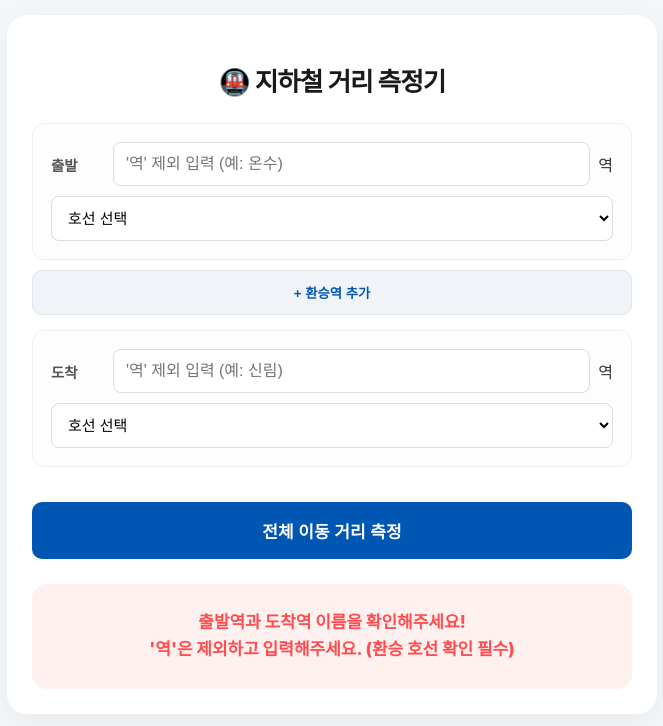
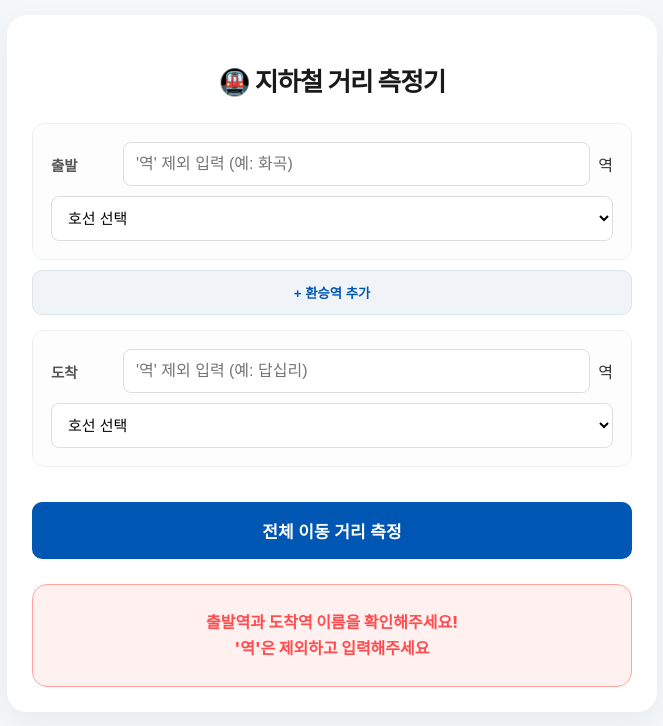
Before and after one commit to rkdtpfls24-collab/subway-distance, a plain HTML site: page index.html in a window 1280 px wide. Both pictures are taken after a click on the button "전체 이동 거리 측정". Shown: the whole page, without its empty margins (308-971 px from the left). Drawn offline with Linux system fonts and the light colour scheme.

Commit message:
Update index.html

```diff
--- a/index.html
+++ b/index.html
@@ -6,24 +6,23 @@
     <title>지하철 구간 거리 측정기</title>
     <style>
         :root { --primary-color: #0056b3; --bg-color: #f4f7fa; }
-        body { font-family: 'Pretendard', -apple-system, 'Malgun Gothic', sans-serif; background: var(--bg-color); margin: 0; padding: 15px; color: #333; }
+        body { font-family: 'Pretendard', -apple-system, sans-serif; background: var(--bg-color); margin: 0; padding: 15px; color: #333; }
         .container { max-width: 600px; margin: 0 auto; background: white; padding: 25px; border-radius: 20px; box-shadow: 0 10px 30px rgba(0,0,0,0.05); }
         h2 { text-align: center; color: #1a1a1a; margin-bottom: 25px; font-size: 1.6rem; letter-spacing: -1px; }
         .station-row { background: #fdfdfd; padding: 18px; border-radius: 12px; border: 1px solid #edf0f3; margin-bottom: 15px; position: relative; }
         .row-top { display: flex; align-items: center; gap: 12px; }
-        .label { font-weight: 700; width: 50px; color: #555; font-size: 0.9rem; }
+        .label { font-weight: 700; width: 60px; color: #555; font-size: 0.9rem; }
         .input-group { flex: 1; display: flex; align-items: center; gap: 8px; }
         input { flex: 1; padding: 12px; border: 1px solid #ddd; border-radius: 8px; font-size: 16px; width: 100%; box-sizing: border-box; outline: none; }
         select { width: 100%; padding: 12px; border: 1px solid #ddd; border-radius: 8px; background: white; font-size: 15px; margin-top: 10px; cursor: pointer; }
-        .hint-text { font-size: 12px; color: var(--primary-color); font-weight: 500; margin-top: 8px; }
+        .hint-text { font-size: 12px; color: var(--primary-color); font-weight: 500; margin-top: 8px; text-align: center; }
         .add-btn-wrapper { text-align: center; margin: -5px 0 15px 0; }
         .add-btn { background: #f0f4f8; color: var(--primary-color); border: 1px solid #dce4ec; width: 100%; padding: 12px; border-radius: 10px; font-weight: 700; cursor: pointer; }
         .calc-btn { background: var(--primary-color); color: white; padding: 16px; border: none; border-radius: 10px; font-size: 17px; font-weight: 700; width: 100%; margin-top: 20px; cursor: pointer; }
         .remove-btn { position: absolute; top: 12px; right: 12px; background: #fff1f0; color: #ff4d4f; border: none; padding: 5px 10px; border-radius: 6px; font-size: 12px; cursor: pointer; }
         #result { margin-top: 25px; padding: 25px; border-radius: 15px; display: none; }
         .total-val { font-size: 24px; color: var(--primary-color); font-weight: 800; text-align: center; }
-        .error-val { font-size: 17px; color: #ff4d4f; font-weight: 800; text-align: center; line-height: 1.6; }
-        .detail-log { margin-top: 15px; font-size: 14px; color: #555; line-height: 1.8; border-top: 1px dotted #ccc; padding-top: 12px; }
+        .error-val { font-size: 16px; color: #ff4d4f; font-weight: 800; text-align: center; line-height: 1.6; }
     </style>
 </head>
 <body>
@@ -34,18 +33,26 @@
         <div class="station-row">
             <div class="row-top">
                 <span class="label">출발</span>
-                <div class="input-group"><input type="text" class="st-name" placeholder="'역' 제외 입력 (예: 온수)" oninput="handleInput(this)"><span class="suffix">역</span></div>
+                <div class="input-group">
+                    <input type="text" class="st-name" placeholder="'역' 제외 입력 (예: 화곡)" oninput="handleInput(this)">
+                    <span class="suffix">역</span>
+                </div>
             </div>
             <select class="st-line"><option value="">호선 선택</option></select>
         </div>
 
-        <div class="add-btn-wrapper"><button class="add-btn" onclick="addTransfer()">+ 환승역 추가</button></div>
+        <div class="add-btn-wrapper">
+            <button class="add-btn" onclick="addTransfer()">+ 환승역 추가</button>
+        </div>
         <div id="transfer-area"></div>
 
         <div class="station-row">
             <div class="row-top">
                 <span class="label">도착</span>
-                <div class="input-group"><input type="text" class="st-name" placeholder="'역' 제외 입력 (예: 신림)" oninput="handleInput(this)"><span class="suffix">역</span></div>
+                <div class="input-group">
+                    <input type="text" class="st-name" placeholder="'역' 제외 입력 (예: 답십리)" oninput="handleInput(this)">
+                    <span class="suffix">역</span>
+                </div>
             </div>
             <select class="st-line"><option value="">호선 선택</option></select>
         </div>
@@ -55,17 +62,16 @@
 </div>
 
 <script>
-// [데이터 전수 반영] 1호선(전체), 2~8호선 모든 역 및 코레일 연장 구간 포함
+// [데이터 전수 탑재] 서울교통공사 + 국가철도공단 전체 역 리스트
 const subwayData = {
-    "1호선(경인/인천행)": {"연천":0,"전곡":8.7,"청산":12.0,"소요산":17.8,"동두천":20.2,"지행":24.2,"덕정":29.8,"의정부":42.1,"회룡":43.7,"도봉산":47.4,"창동":51.6,"광운대":55.1,"회기":59.1,"청량리":60.5,"제기동":61.5,"신설동":62.4,"동묘앞":63.1,"동대문":63.7,"종로3가":65.4,"시청":67.2,"서울역":68.3,"남영":70.0,"용산":71.7,"노량진":73.9,"대방":75.4,"신길":76.2,"영등포":77.3,"신도림":78.8,"구로":79.9,"구일":81.3,"개봉":82.3,"오류동":83.6,"온수":85.5,"역곡":86.8,"부천":89.4,"부평":94.7,"주안":100.3,"인천":106.4},
-    "1호선(경부/수원행)": {"서울역":0,"용산":3.4,"노량진":5.6,"신길":7.9,"신도림":10.5,"구로":11.6,"가산디지털단지":14.0,"독산":16.0,"안양":24.2,"금정":28.6,"수원":42.6,"병점":49.8,"평택":75.4,"천안":97.0,"신창":119.6},
-    "2호선": {"시청":0,"을지로3가":1.5,"동대문역사문화공원":3.1,"왕십리":5.7,"성수":8.9,"건대입구":10.5,"잠실":15.9,"강남":22.5,"교대":23.7,"사당":27.7,"낙성대":29.4,"봉천":31.1,"신림":32.2,"신대방":34.0,"구로디지털단지":35.1,"대림":36.2,"신도림":37.3,"영등포구청":39.4,"합정":42.5,"홍대입구":43.6,"신설동":54.2,"까치산":58.5},
-    "3호선(일산선 포함)": {"대화":0,"주엽":1.4,"정발산":3.0,"마두":3.9,"백석":5.4,"대곡":7.9,"화정":11.0,"원당":13.6,"원흥":15.7,"삼송":17.8,"지축":19.5,"구파발":21.0,"연신내":23.0,"불광":24.3,"종로3가":32.7,"을지로3가":33.3,"고속터미널":42.9,"양재":47.2,"오금":57.2},
-    "4호선(안산선 포함)": {"당고개":0,"노원":2.4,"창동":3.8,"혜화":13.2,"동대문":14.7,"동대문역사문화공원":15.4,"서울역":19.0,"이촌":23.2,"사당":28.8,"선바위":30.4,"정부과천청사":34.3,"금정":42.8,"중앙":57.6,"안산":62.3,"오이도":68.8},
-    "5호선": {"김포공항":2.1,"영등포구청":13.8,"신길":15.7,"여의도":16.7,"공덕":20.4,"광화문":24.2,"종로3가":25.4,"왕십리":30.8,"답십리":32.5,"군자":35.2,"천호":40.2,"강동":41.0,"오금":45.4,"마천":48.1},
-    "6호선": {"응암":0,"불광":1.9,"연신내":3.9,"디지털미디어시티":7.7,"합정":11.1,"공덕":14.4,"삼각지":16.3,"동묘앞":22.9,"석계":30.6,"신내":34.4},
-    "7호선": {"장암":0,"도봉산":1.4,"노원":5.6,"태릉입구":9.8,"상봉":12.6,"군자":17.1,"건대입구":19.0,"청담":22.0,"고속터미널":26.8,"대림":39.1,"온수":46.9,"부천시청":53.3,"석남":60.1},
-    "8호선": {"암사":0,"천호":1.3,"잠실":4.6,"가락시장":7.4,"복정":10.1,"모란":17.3}
+    "1호선(통합)": {"연천":0,"소요산":17.8,"의정부":42.1,"창동":51.6,"청량리":60.5,"신설동":62.4,"종로3가":65.4,"서울역":68.3,"노량진":73.9,"신길":76.2,"신도림":78.8,"구로":79.9,"오류동":83.6,"온수":85.5,"부천":89.4,"인천":106.4,"안양":92.5,"수원":110.9,"천안":165.3},
+    "2호선": {"시청":0,"을지로3가":1.5,"성수":8.9,"잠실":15.9,"강남":22.5,"사당":27.7,"신림":32.2,"구로디지털단지":35.1,"신도림":37.3,"합정":42.5,"홍대입구":43.6,"신설동":54.2,"까치산":58.5},
+    "3호선": {"대화":0,"백석":5.4,"삼송":17.8,"연신내":23.0,"종로3가":32.7,"고속터미널":42.9,"양재":47.2,"오금":57.2},
+    "4호선": {"당고개":0,"창동":3.8,"서울역":19.0,"사당":28.8,"정부과천청사":34.3,"금정":42.8,"중앙":57.6,"오이도":68.8},
+    "5호선": {"방화":0,"김포공항":2.1,"화곡":7.7,"까치산":8.9,"영등포구청":13.8,"신길":15.7,"여의도":16.7,"종로3가":25.4,"답십리":32.5,"천호":40.2,"오금":45.4},
+    "6호선": {"응암":0,"불광":1.9,"공덕":14.4,"동묘앞":22.9,"석계":30.6},
+    "7호선": {"도봉산":1.4,"노원":5.6,"군자":17.1,"고속터미널":26.8,"대림":39.1,"온수":46.9,"석남":60.1},
+    "8호선": {"암사":0,"잠실":4.6,"가락시장":7.4,"모란":17.3}
 };
 
 const stationMap = {};
@@ -103,18 +109,7 @@ function addTransfer() {
     const area = document.getElementById('transfer-area');
     const div = document.createElement('div');
     div.className = 'station-row';
-    div.innerHTML = `
-        <button class="remove-btn" onclick="this.parentElement.remove()">삭제</button>
-        <div class="row-top">
-            <span class="label">환승</span>
-            <div class="input-group">
-                <input type="text" class="st-name" placeholder="'역' 제외 입력" oninput="handleInput(this)">
-                <span class="suffix">역</span>
-            </div>
-        </div>
-        <select class="st-line"><option value="">호선 선택</option></select>
-        <div class="hint-text">환승하신 이후에 해당하는 호선을 선택해주세요</div>
-    `;
+    div.innerHTML = `<button class="remove-btn" onclick="this.parentElement.remove()">삭제</button><div class="row-top"><span class="label">환승</span><div class="input-group"><input type="text" class="st-name" placeholder="'역' 제외 입력" oninput="handleInput(this)"><span class="suffix">역</span></div></div><select class="st-line"><option value="">호선 선택</option></select><div class="hint-text">환승하신 이후에 해당하는 호선을 선택해주세요</div>`;
     area.appendChild(div);
 }
 
@@ -136,9 +131,11 @@ function calculate() {
 
     if (isError) {
         resBox.style.background = "#fff1f0";
-        resBox.innerHTML = `<div class="error-val">출발역과 도착역 이름을 확인해주세요!<br>'역'은 제외하고 입력해주세요. (환승 호선 확인 필수)</div>`;
+        resBox.style.border = "1px solid #ffa39e";
+        resBox.innerHTML = `<div class="error-val">출발역과 도착역 이름을 확인해주세요!<br>'역'은 제외하고 입력해주세요</div>`;
     } else {
         resBox.style.background = "#f0f7ff";
+        resBox.style.border = "1px solid #d6eaff";
         resBox.innerHTML = `<div class="total-val">총 이동 거리: ${total.toFixed(2)} km</div><div class="detail-log">${log.join('<br>')}</div>`;
     }
 }
```
